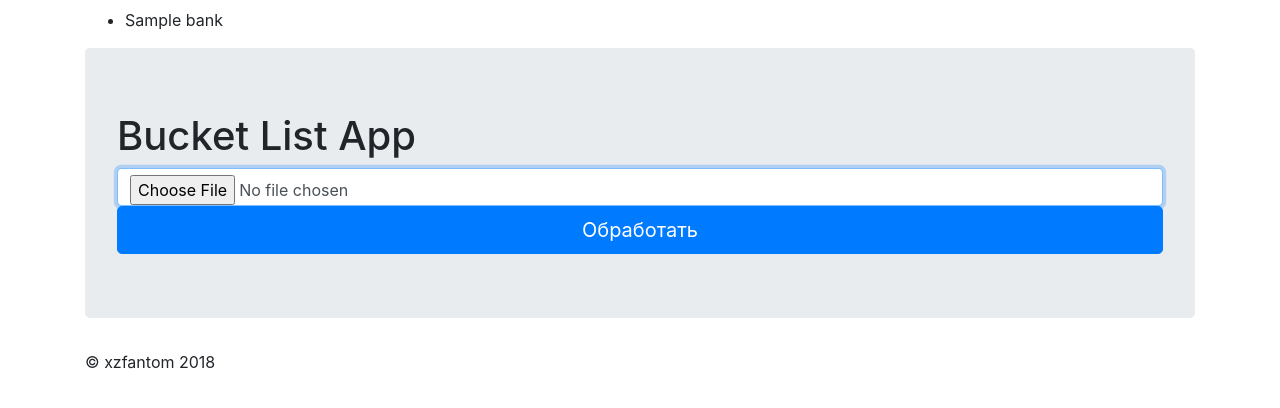
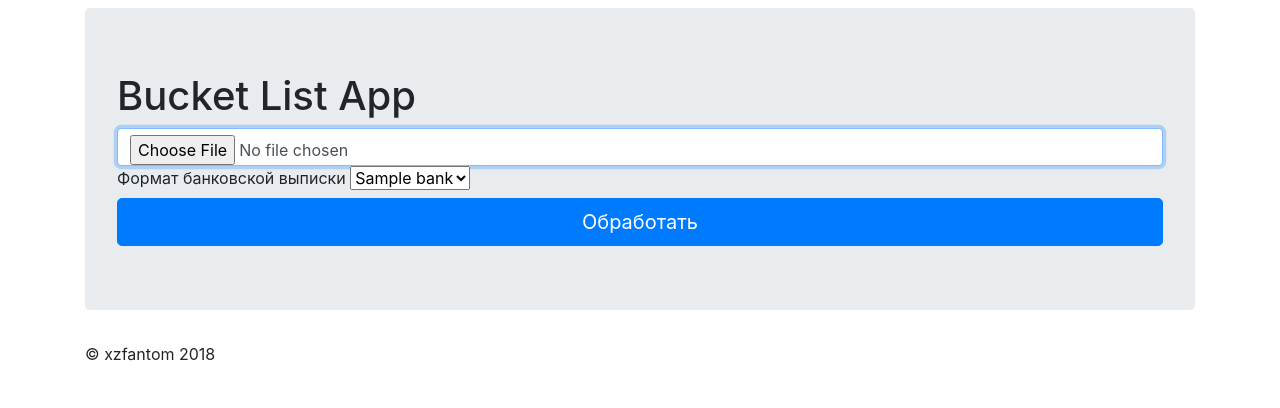
Before and after one commit to xzfantom/bankparser, a Flask app: template src/app/templates/index.html in a window 1280 px wide. Shown: the part 58-466 px from the top of the page. Run offline with Flask 2, Linux system fonts and the light colour scheme; the template is opened without the code that fills it: most values are stand-ins (such as "Sample title", 1, 10 or a date in 2020); some libraries are stand-ins or nearby versions.

Commit message:
Добавлен список банковских выписок

```diff
--- a/src/app/index.py
+++ b/src/app/index.py
@@ -10,10 +10,6 @@ bp = Blueprint('index', __name__, url_prefix='/')
 @bp.route("/")
 def main():
     banks = bankparser.config.bankconfig.get_list_banks()
-
-    for bank in banks:
-        print(bank)
-
     return render_template('index.html', banks=banks)
 
 @bp.route("/parse", methods=['POST'])
--- a/src/app/templates/index.html
+++ b/src/app/templates/index.html
@@ -28,19 +28,19 @@
             <h3 class="text-muted">Bankparser</h3>
         </div>
 
-        <div class="banklist">
-            <ul>
-                {% for bank in banks: %}
-                  <li>{{ bank }}</li>
-                {% endfor %}
-            </ul>
-        </div>
-
         <div class="jumbotron">
             <h1>Bucket List App</h1>
             <form class="form-signin">
                 <label for="inputFile" class="sr-only">Файл</label>
                 <input type="file" name="inputFile" id="inputFile" class="form-control" placeholder="File" required autofocus>
+
+                <label for="inputBank">Формат банковской выписки</label>
+                <select name="inputBank">
+                    {% for bank in banks: %}
+                        <option value="{{ bank }}">{{ bank }}</option>
+                    {% endfor %}
+                </select>
+
 
                 <button id="btnParse" class="btn btn-lg btn-primary btn-block" type="button">Обработать</button>
             </form>
```
Also changed, not shown: src/__init__.py (deleted), 1 other file.
